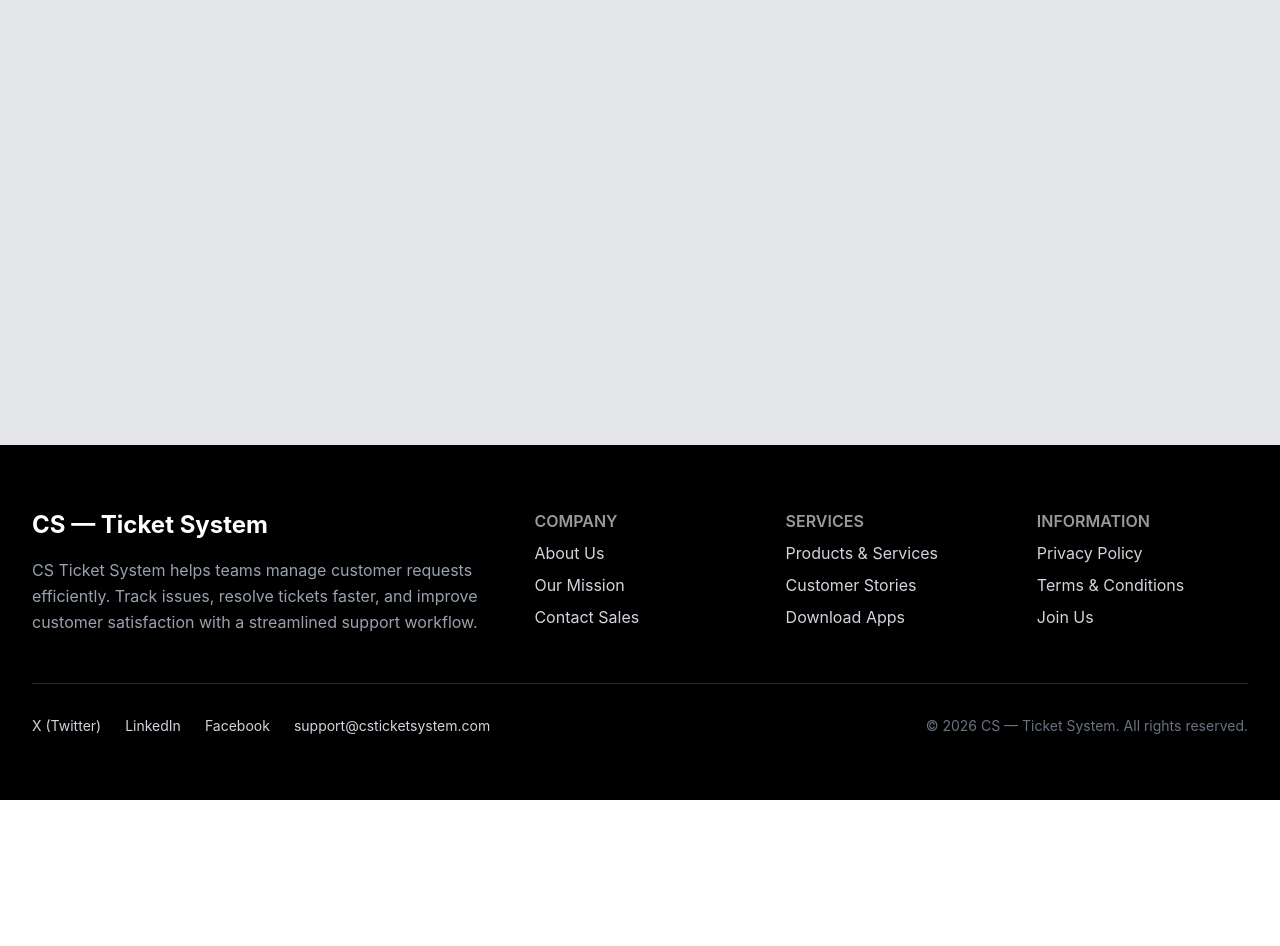
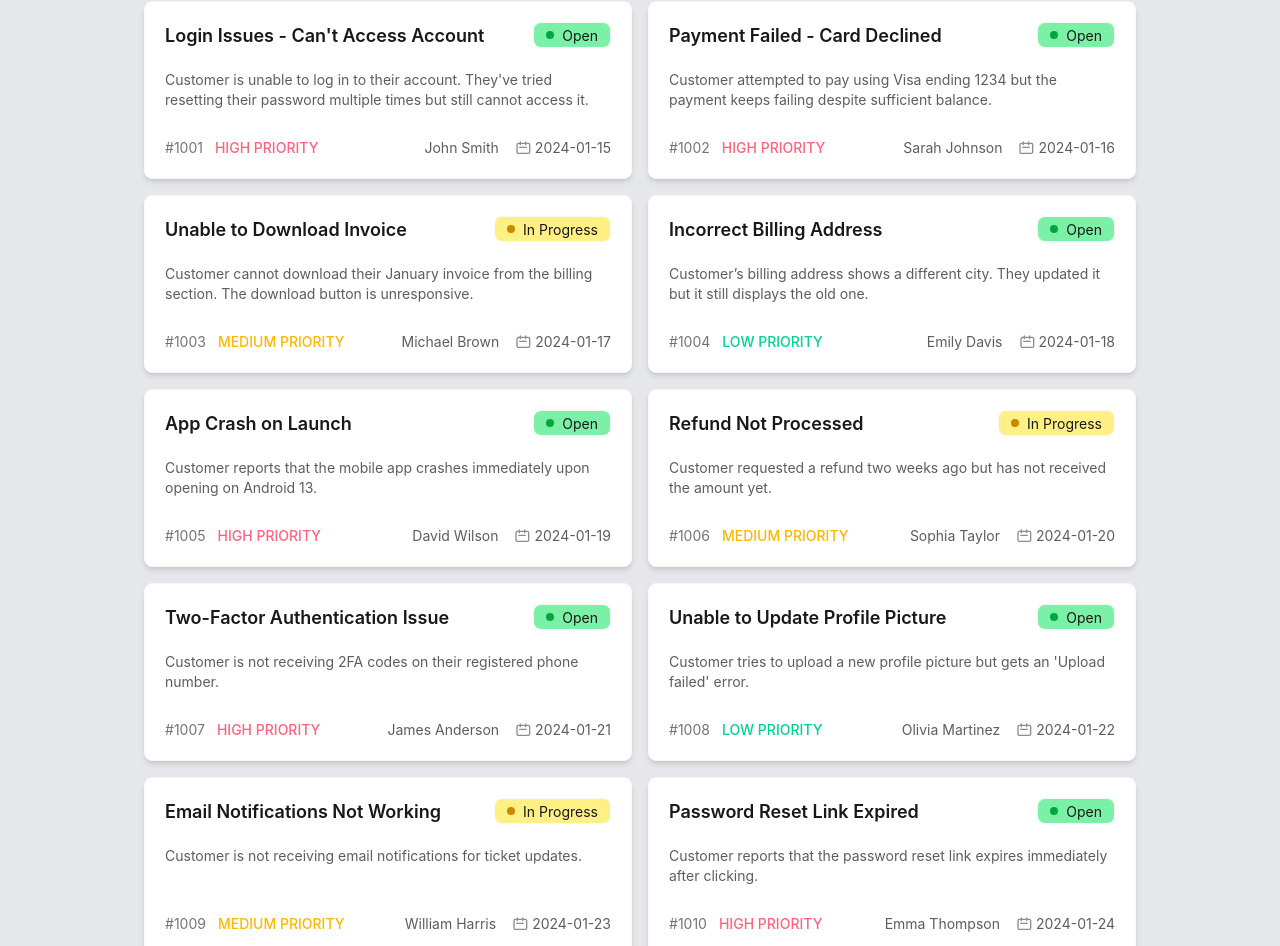
Before and after one commit to tausif-islam-sheik/CS-Ticket-System, a React (Vite) app: page / in a window 1280 px wide. Shown: the part 420-1366 px from the top of the page. Before the commit the page ends 1220 px from the top, so only its background shows below. Built offline with nearby package versions, Linux system fonts and the light colour scheme.

Commit message:
Customer Tickets data fetched done

```diff
--- /dev/null
+++ b/public/tickets.json
@@ -0,0 +1,137 @@
+[
+  {
+    "id": 1001,
+    "title": "Login Issues - Can't Access Account",
+    "description": "Customer is unable to log in to their account. They've tried resetting their password multiple times but still cannot access it.",
+    "status": "Open",
+    "priority": "HIGH",
+    "customer": "John Smith",
+    "date": "2024-01-15"
+  },
+  {
+    "id": 1002,
+    "title": "Payment Failed - Card Declined",
+    "description": "Customer attempted to pay using Visa ending 1234 but the payment keeps failing despite sufficient balance.",
+    "status": "Open",
+    "priority": "HIGH",
+    "customer": "Sarah Johnson",
+    "date": "2024-01-16"
+  },
+  {
+    "id": 1003,
+    "title": "Unable to Download Invoice",
+    "description": "Customer cannot download their January invoice from the billing section. The download button is unresponsive.",
+    "status": "In Progress",
+    "priority": "MEDIUM",
+    "customer": "Michael Brown",
+    "date": "2024-01-17"
+  },
+  {
+    "id": 1004,
+    "title": "Incorrect Billing Address",
+    "description": "Customer’s billing address shows a different city. They updated it but it still displays the old one.",
+    "status": "Open",
+    "priority": "LOW",
+    "customer": "Emily Davis",
+    "date": "2024-01-18"
+  },
+  {
+    "id": 1005,
+    "title": "App Crash on Launch",
+    "description": "Customer reports that the mobile app crashes immediately upon opening on Android 13.",
+    "status": "Open",
+    "priority": "HIGH",
+    "customer": "David Wilson",
+    "date": "2024-01-19"
+  },
+  {
+    "id": 1006,
+    "title": "Refund Not Processed",
+    "description": "Customer requested a refund two weeks ago but has not received the amount yet.",
+    "status": "In Progress",
+    "priority": "MEDIUM",
+    "customer": "Sophia Taylor",
+    "date": "2024-01-20"
+  },
+  {
+    "id": 1007,
+    "title": "Two-Factor Authentication Issue",
+    "description": "Customer is not receiving 2FA codes on their registered phone number.",
+    "status": "Open",
+    "priority": "HIGH",
+    "customer": "James Anderson",
+    "date": "2024-01-21"
+  },
+  {
+    "id": 1008,
+    "title": "Unable to Update Profile Picture",
+    "description": "Customer tries to upload a new profile picture but gets an 'Upload failed' error.",
+    "status": "Open",
+    "priority": "LOW",
+    "customer": "Olivia Martinez",
+    "date": "2024-01-22"
+  },
+  {
+    "id": 1009,
+    "title": "Email Notifications Not Working",
+    "description": "Customer is not receiving email notifications for ticket updates.",
+    "status": "In Progress",
+    "priority": "MEDIUM",
+    "customer": "William Harris",
+    "date": "2024-01-23"
+  },
+  {
+    "id": 1010,
+    "title": "Password Reset Link Expired",
+    "description": "Customer reports that the password reset link expires immediately after clicking.",
+    "status": "Open",
+    "priority": "HIGH",
+    "customer": "Emma Thompson",
+    "date": "2024-01-24"
+  },
+  {
+    "id": 1011,
+    "title": "Subscription Plan Not Updated",
+    "description": "Customer upgraded their subscription but the dashboard still shows the old plan.",
+    "status": "In Progress",
+    "priority": "MEDIUM",
+    "customer": "Daniel White",
+    "date": "2024-01-25"
+  },
+  {
+    "id": 1012,
+    "title": "Slow Dashboard Loading",
+    "description": "Customer reports that the dashboard takes more than 20 seconds to load.",
+    "status": "Open",
+    "priority": "LOW",
+    "customer": "Ava Moore",
+    "date": "2024-01-26"
+  },
+  {
+    "id": 1013,
+    "title": "Data Sync Issue",
+    "description": "Customer’s data is not syncing between mobile and web applications.",
+    "status": "In Progress",
+    "priority": "HIGH",
+    "customer": "Liam Clark",
+    "date": "2024-01-27"
+  },
+  {
+    "id": 1014,
+    "title": "Error 500 on Reports Page",
+    "description": "Customer encounters a 500 server error when trying to access the reports section.",
+    "status": "Open",
+    "priority": "HIGH",
+    "customer": "Mia Lewis",
+    "date": "2024-01-28"
+  },
+  {
+    "id": 1015,
+    "title": "Unable to Add New Team Member",
+    "description": "Admin user cannot add a new team member due to permission error.",
+    "status": "In Progress",
+    "priority": "MEDIUM",
+    "customer": "Noah Walker",
+    "date": "2024-01-29"
+  }
+]
--- a/src/App.jsx
+++ b/src/App.jsx
@@ -1,14 +1,25 @@
+import { Suspense } from "react";
 import "./App.css";
 import Banner from "./components/Banner";
+import CustomerTickets from "./components/CustomerTickets";
 import Footer from "./components/Footer";
 import Navbar from "./components/Navbar";
 
+const fetchTickets = async () => {
+  const res = await fetch("/tickets.json");
+  return res.json();
+};
+
 function App() {
+  const ticketsPromise = fetchTickets();
   return (
     <>
       <Navbar />
       <div className="bg-gray-200 min-h-screen">
         <Banner />
+        <Suspense fallback={<span className="loading loading-bars loading-xl"></span>}>
+          <CustomerTickets ticketsPromise={ticketsPromise} />
+        </Suspense>
       </div>
       <Footer />
     </>
--- /dev/null
+++ b/src/components/CustomerTicket.jsx
@@ -0,0 +1,66 @@
+const CustomerTicket = ({ ticket }) => {
+  const { id, title, status, description, priority, customer, date } = ticket;
+
+  // Status badge color
+  const statusClass = status === "Open" ? "bg-green-300" : "bg-yellow-200";
+
+  // Priority text color
+  const priorityClass =
+    priority === "HIGH"
+      ? "text-error"
+      : priority === "MEDIUM"
+        ? "text-warning"
+        : "text-success";
+  return (
+    <div className="card bg-base-100 shadow-md border border-base-200">
+      <div className="card-body p-5 space-y-3">
+        {/* Header */}
+        <div className="flex justify-between items-start">
+          <h2 className="card-title text-lg font-semibold">{title}</h2>
+          <span className={`badge ${statusClass} gap-2 px-3 py-3`}>
+            <span
+              className={`w-2 h-2 ${status === "Open" ? "bg-green-600" : "bg-yellow-600"} rounded-full`}
+            ></span>
+            {status}
+          </span>
+        </div>
+
+        {/* Description */}
+        <p className="text-sm text-base-content/70">{description}</p>
+
+        {/* Footer Row */}
+        <div className="flex justify-between items-center pt-2 text-sm text-base-content/70">
+          <div className="flex items-center gap-3">
+            <span className="text-base-content/60">#{id}</span>
+            <span className={`${priorityClass} font-medium uppercase`}>
+              {priority} PRIORITY
+            </span>
+          </div>
+
+          <div className="flex items-center gap-4">
+            <span>{customer}</span>
+            <div className="flex items-center gap-1">
+              <svg
+                xmlns="http://www.w3.org/2000/svg"
+                className="h-4 w-4 opacity-70"
+                fill="none"
+                viewBox="0 0 24 24"
+                stroke="currentColor"
+              >
+                <path
+                  strokeLinecap="round"
+                  strokeLinejoin="round"
+                  strokeWidth="2"
+                  d="M8 7V3m8 4V3m-9 8h10m-13 9h16a2 2 0 002-2V7a2 2 0 00-2-2H5a2 2 0 00-2 2v11a2 2 0 002 2z"
+                />
+              </svg>
+              <span>{date}</span>
+            </div>
+          </div>
+        </div>
+      </div>
+    </div>
+  );
+};
+
+export default CustomerTicket;
--- /dev/null
+++ b/src/components/CustomerTickets.jsx
@@ -0,0 +1,14 @@
+import React, { use } from "react";
+import CustomerTicket from "./CustomerTicket";
+
+const CustomerTickets = ({ ticketsPromise }) => {
+  const customerTickets = use(ticketsPromise);
+
+  return (
+    <div className="px-5 pb-10 md:px-36 grid grid-cols-1 md:grid-cols-2 gap-4">
+      {customerTickets.map((ticket) => <CustomerTicket ticket={ticket} />)}
+    </div>
+  );
+};
+
+export default CustomerTickets;
```
